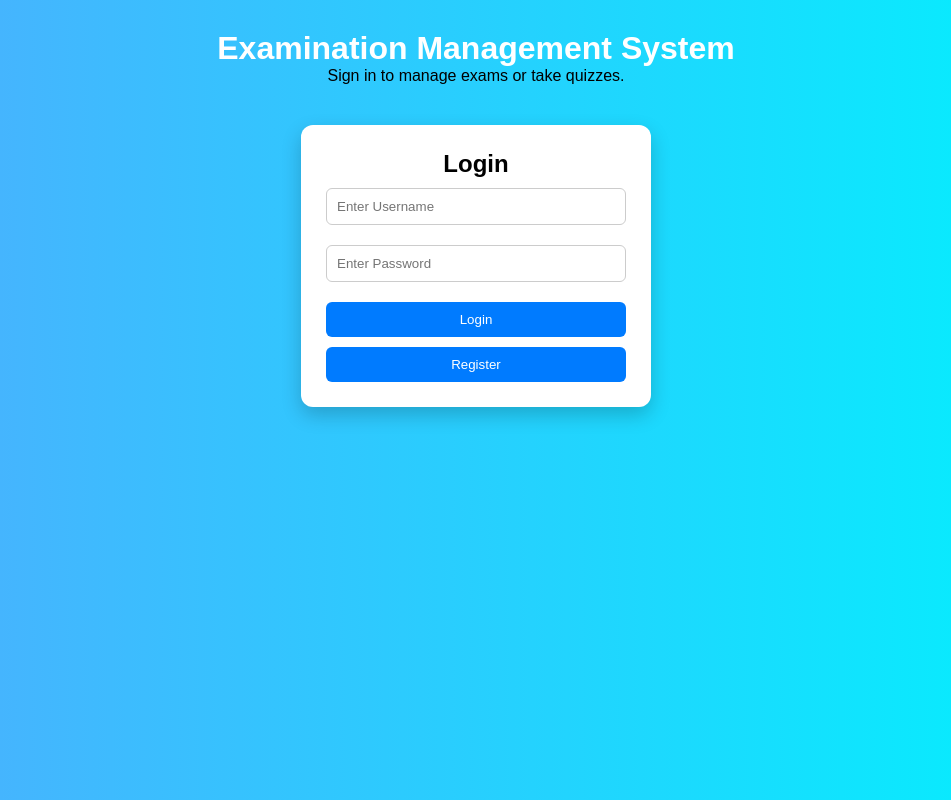
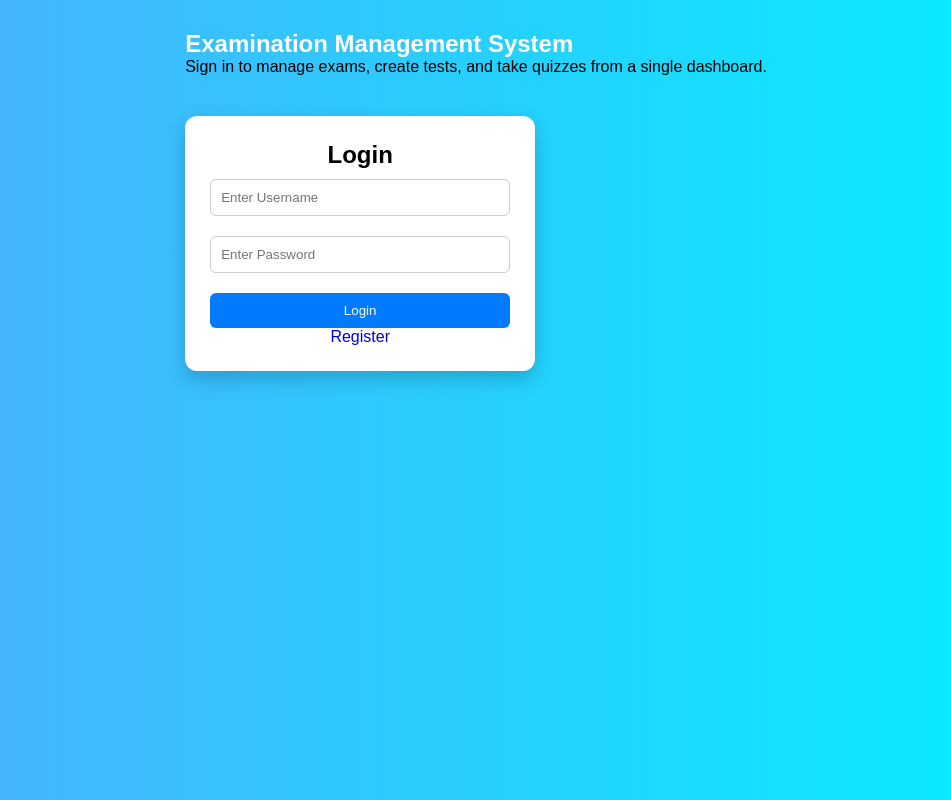
Before and after one commit to Roopa-KR/Online-Quiz, a Flask app: page / in a window 1280 px wide. Shown: the whole page, without its empty margins (164-1115 px from the left). Run offline with Flask 3, Linux system fonts and the light colour scheme.

Commit message:
modified

```diff
--- a/templates/login.html
+++ b/templates/login.html
@@ -1,33 +1,30 @@
 <!DOCTYPE html>
 <html>
 <head>
+    <meta charset="UTF-8">
+    <meta name="viewport" content="width=device-width, initial-scale=1.0">
     <title>Login</title>
-
-    <!-- Link CSS properly -->
     <link rel="stylesheet" href="{{ url_for('static', filename='style.css', v='3') }}">
 </head>
 
-<body class="welcome-page">
+<body class="login-page">
+    <main class="login-shell">
+        <section class="login-brand">
+            <h1>Examination Management System</h1>
+            <p class="subtle">Sign in to manage exams, create tests, and take quizzes from a single dashboard.</p>
+        </section>
 
-    <h1>Examination Management System</h1>
-    <p class="subtle">Sign in to manage exams or take quizzes.</p>
+        <section class="container login-card" aria-label="Login form">
+            <h2>Login</h2>
 
-    <div class="container">
-        <h2>Login</h2>
+            <form method="POST" class="login-form">
+                <input type="text" name="username" placeholder="Enter Username" autocomplete="username" required>
+                <input type="password" name="password" placeholder="Enter Password" autocomplete="current-password" required>
+                <button type="submit">Login</button>
+            </form>
 
-        <form method="POST">
-            <input type="text" name="username" placeholder="Enter Username" required>
-
-            <input type="password" name="password" placeholder="Enter Password" required>
-
-            <button type="submit">Login</button>
-        </form>
-
-        <a href="/register">
-            <button type="button">Register</button>
-        </a>
-
-    </div>
-
+            <a href="/register" class="btn-secondary">Register</a>
+        </section>
+    </main>
 </body>
 </html>
```
